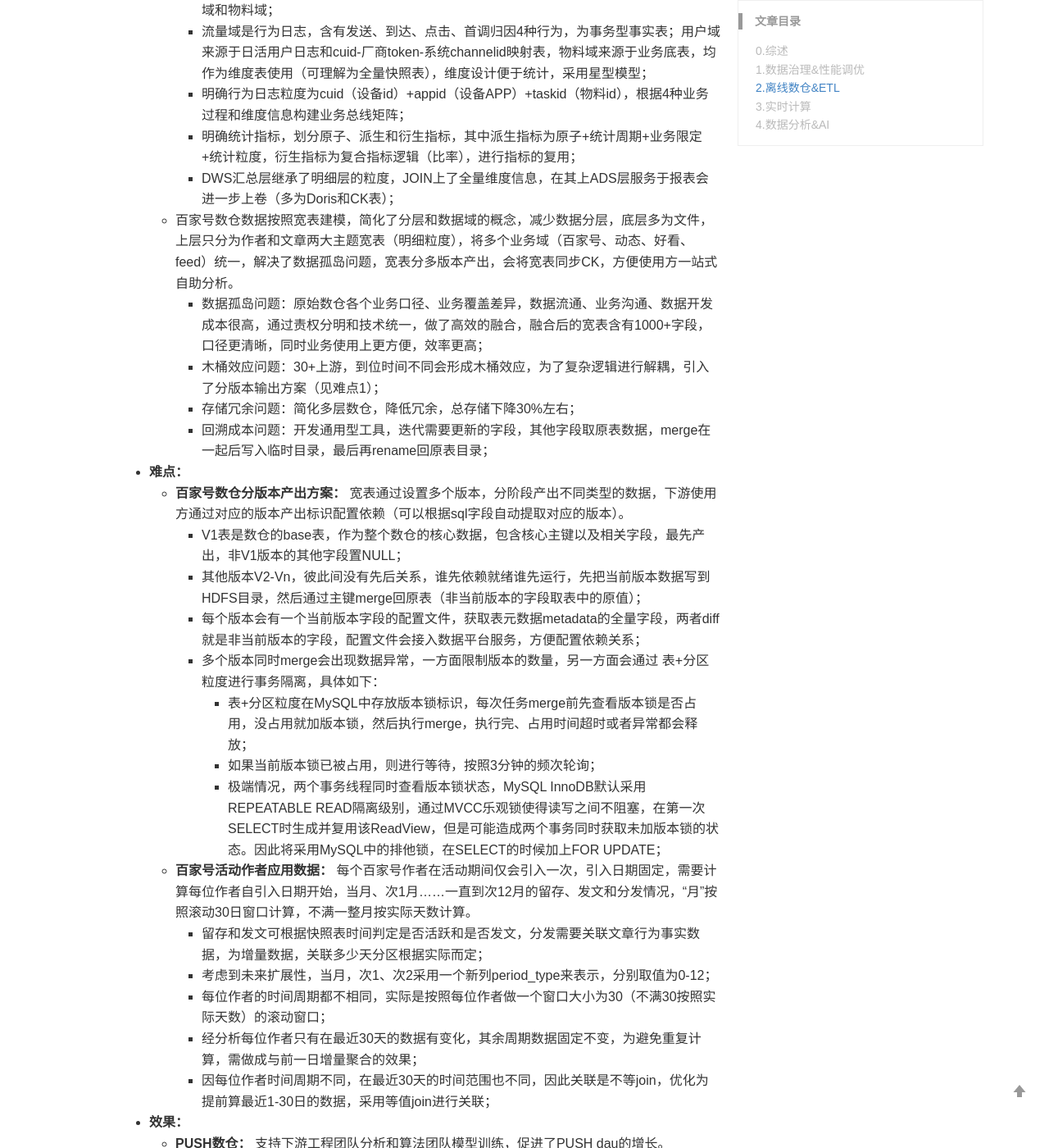
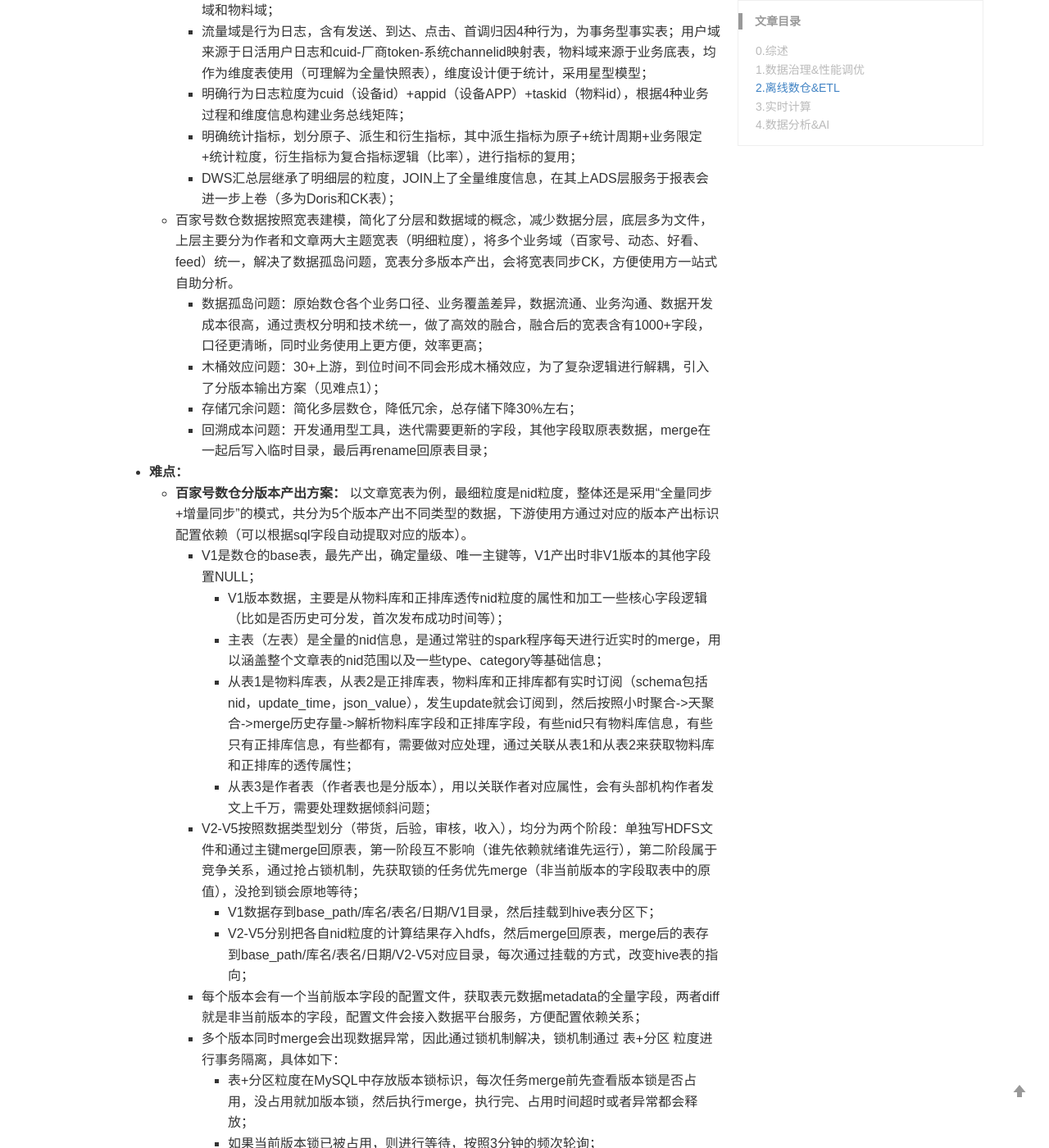
Before and after one commit to chenchi-cc/chenchi-cc.github.io, a Jekyll site: the page built from _posts/2025-08-20-resume-projects.md, in a window 1280 px wide and 1400 px high, scrolled down 3389 px. Shown: the whole window at 82% size. Built offline with Jekyll 4.4.1, drawn with Linux system fonts in a browser that asks for light colours; comment, search, counter and statistics services are not loaded; some of the changed text lies outside the part shown.

Commit message:
更新简历中的百家号数仓说明

```diff
--- a/_posts/2025-08-20-resume-projects.md
+++ b/_posts/2025-08-20-resume-projects.md
@@ -75,17 +75,23 @@
     - 明确行为日志粒度为cuid（设备id）+appid（设备APP）+taskid（物料id），根据4种业务过程和维度信息构建业务总线矩阵；
     - 明确统计指标，划分原子、派生和衍生指标，其中派生指标为原子+统计周期+业务限定+统计粒度，衍生指标为复合指标逻辑（比率），进行指标的复用；
     - DWS汇总层继承了明细层的粒度，JOIN上了全量维度信息，在其上ADS层服务于报表会进一步上卷（多为Doris和CK表）；
-  - 百家号数仓数据按照宽表建模，简化了分层和数据域的概念，减少数据分层，底层多为文件，上层只分为作者和文章两大主题宽表（明细粒度），将多个业务域（百家号、动态、好看、feed）统一，解决了数据孤岛问题，宽表分多版本产出，会将宽表同步CK，方便使用方一站式自助分析。
+  - 百家号数仓数据按照宽表建模，简化了分层和数据域的概念，减少数据分层，底层多为文件，上层主要分为作者和文章两大主题宽表（明细粒度），将多个业务域（百家号、动态、好看、feed）统一，解决了数据孤岛问题，宽表分多版本产出，会将宽表同步CK，方便使用方一站式自助分析。
     - 数据孤岛问题：原始数仓各个业务口径、业务覆盖差异，数据流通、业务沟通、数据开发成本很高，通过责权分明和技术统一，做了高效的融合，融合后的宽表含有1000+字段，口径更清晰，同时业务使用上更方便，效率更高；
     - 木桶效应问题：30+上游，到位时间不同会形成木桶效应，为了复杂逻辑进行解耦，引入了分版本输出方案（见难点1）；
     - 存储冗余问题：简化多层数仓，降低冗余，总存储下降30%左右；
     - 回溯成本问题：开发通用型工具，迭代需要更新的字段，其他字段取原表数据，merge在一起后写入临时目录，最后再rename回原表目录；
 - **难点：**
-  - **百家号数仓分版本产出方案：** 宽表通过设置多个版本，分阶段产出不同类型的数据，下游使用方通过对应的版本产出标识配置依赖（可以根据sql字段自动提取对应的版本）。
-    - V1表是数仓的base表，作为整个数仓的核心数据，包含核心主键以及相关字段，最先产出，非V1版本的其他字段置NULL；
-    - 其他版本V2-Vn，彼此间没有先后关系，谁先依赖就绪谁先运行，先把当前版本数据写到HDFS目录，然后通过主键merge回原表（非当前版本的字段取表中的原值）；
+  - **百家号数仓分版本产出方案：** 以文章宽表为例，最细粒度是nid粒度，整体还是采用“全量同步+增量同步”的模式，共分为5个版本产出不同类型的数据，下游使用方通过对应的版本产出标识配置依赖（可以根据sql字段自动提取对应的版本）。
+    - V1是数仓的base表，最先产出，确定量级、唯一主键等，V1产出时非V1版本的其他字段置NULL；
+      - V1版本数据，主要是从物料库和正排库透传nid粒度的属性和加工一些核心字段逻辑（比如是否历史可分发，首次发布成功时间等）；
+      - 主表（左表）是全量的nid信息，是通过常驻的spark程序每天进行近实时的merge，用以涵盖整个文章表的nid范围以及一些type、category等基础信息；
+      - 从表1是物料库表，从表2是正排库表，物料库和正排库都有实时订阅（schema包括nid，update_time，json_value），发生update就会订阅到，然后按照小时聚合->天聚合->merge历史存量->解析物料库字段和正排库字段，有些nid只有物料库信息，有些只有正排库信息，有些都有，需要做对应处理，通过关联从表1和从表2来获取物料库和正排库的透传属性；
+      - 从表3是作者表（作者表也是分版本），用以关联作者对应属性，会有头部机构作者发文上千万，需要处理数据倾斜问题；
+    - V2-V5按照数据类型划分（带货，后验，审核，收入），均分为两个阶段：单独写HDFS文件和通过主键merge回原表，第一阶段互不影响（谁先依赖就绪谁先运行），第二阶段属于竞争关系，通过抢占锁机制，先获取锁的任务优先merge（非当前版本的字段取表中的原值），没抢到锁会原地等待；
+      - V1数据存到base_path/库名/表名/日期/V1目录，然后挂载到hive表分区下；
+      - V2-V5分别把各自nid粒度的计算结果存入hdfs，然后merge回原表，merge后的表存到base_path/库名/表名/日期/V2-V5对应目录，每次通过挂载的方式，改变hive表的指向；
     - 每个版本会有一个当前版本字段的配置文件，获取表元数据metadata的全量字段，两者diff就是非当前版本的字段，配置文件会接入数据平台服务，方便配置依赖关系；
-    - 多个版本同时merge会出现数据异常，一方面限制版本的数量，另一方面会通过 表+分区 粒度进行事务隔离，具体如下：
+    - 多个版本同时merge会出现数据异常，因此通过锁机制解决，锁机制通过 表+分区 粒度进行事务隔离，具体如下：
       - 表+分区粒度在MySQL中存放版本锁标识，每次任务merge前先查看版本锁是否占用，没占用就加版本锁，然后执行merge，执行完、占用时间超时或者异常都会释放；
       - 如果当前版本锁已被占用，则进行等待，按照3分钟的频次轮询；
       - 极端情况，两个事务线程同时查看版本锁状态，MySQL InnoDB默认采用REPEATABLE READ隔离级别，通过MVCC乐观锁使得读写之间不阻塞，在第一次SELECT时生成并复用该ReadView，但是可能造成两个事务同时获取未加版本锁的状态。因此将采用MySQL中的排他锁，在SELECT的时候加上FOR UPDATE；
@@ -96,8 +102,8 @@
     - 经分析每位作者只有在最近30天的数据有变化，其余周期数据固定不变，为避免重复计算，需做成与前一日增量聚合的效果；
     - 因每位作者时间周期不同，在最近30天的时间范围也不同，因此关联是不等join，优化为提前算最近1-30日的数据，采用等值join进行关联；
 - **效果：**
-  - **PUSH数仓：** 支持下游工程团队分析和算法团队模型训练，促进了PUSH dau的增长。
-  - **百家号数仓：** 需求平均交付时长由4.7d下降为2.8d，数仓存储平均节省了2.6PB，易用性得到极大的提升。
+  - PUSH数仓支持下游工程团队分析和算法团队模型训练，促进了PUSH dau的增长。
+  - 百家号数仓需求平均交付时长由4.7d下降为2.8d，数仓存储平均节省了2.6PB，易用性得到极大的提升。
   - 整体达到高效率，高性能，高质量，低成本的数仓建设目标。
 
 ## 3.实时计算
```
